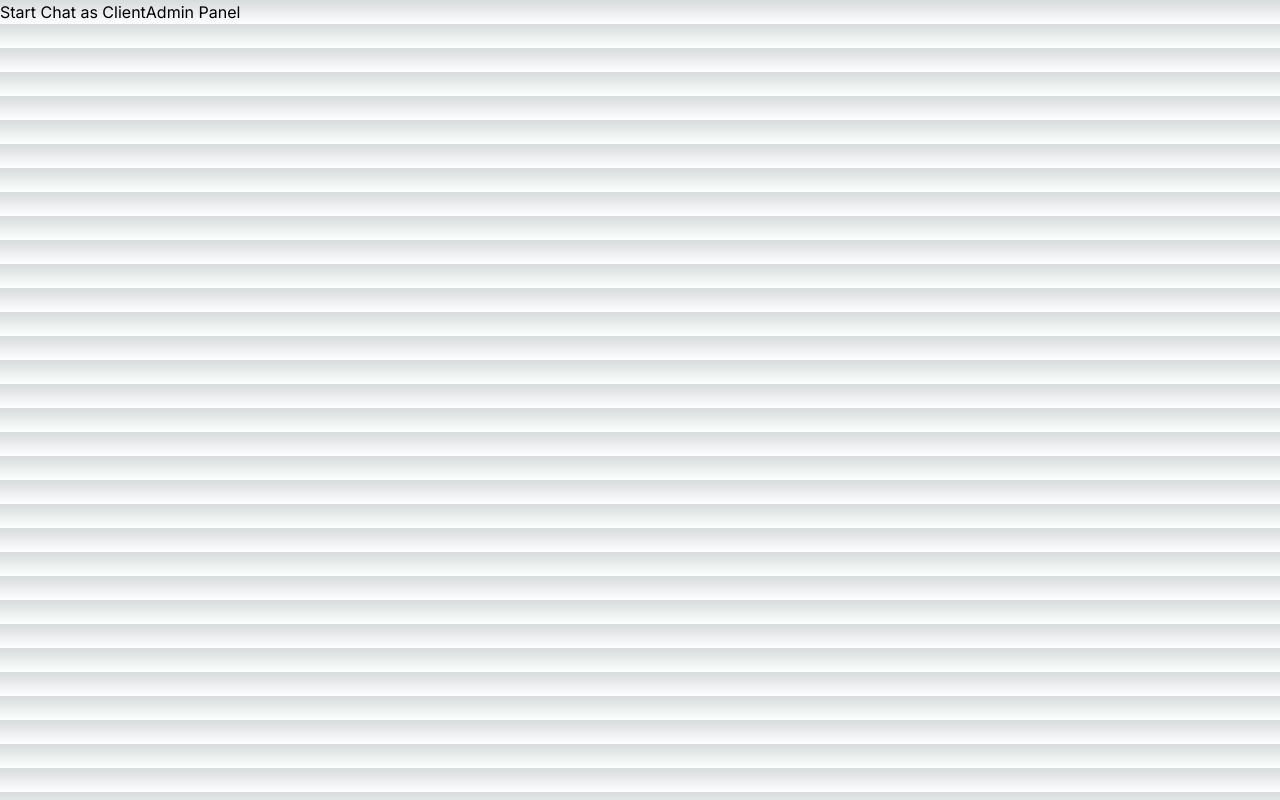
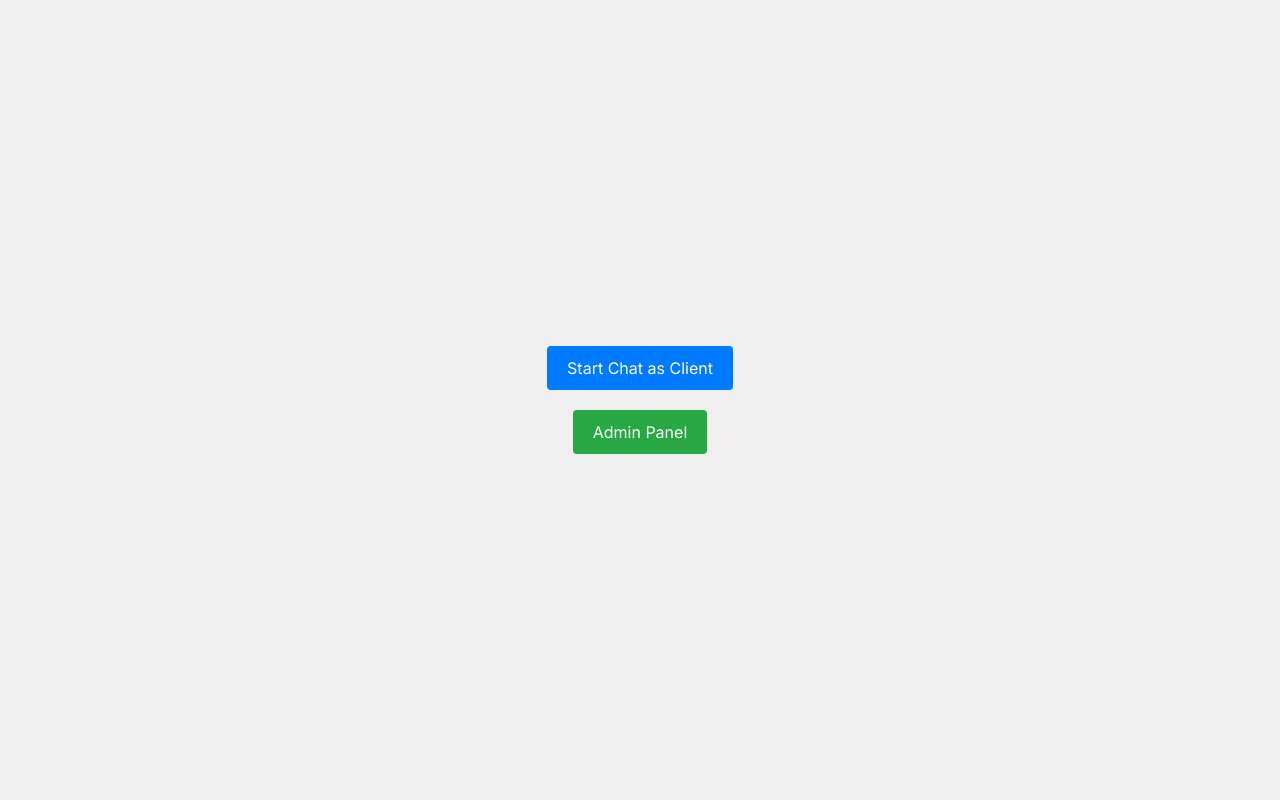
Before and after one commit to Hoaper/golang_university_assignment2, a Next.js app in the folder frontend/: page / in a window 1280 px wide. Built offline with nearby package versions, Linux system fonts and the light colour scheme.

Commit message:
added css for main page

```diff
--- a/frontend/app/admin/page.js
+++ b/frontend/app/admin/page.js
@@ -1,6 +1,7 @@
 "use client"
 import React from 'react';
 import Admin from '../../components/Admin';
+import './Admin.css';
 
 const AdminPage = () => {
     return (
--- a/frontend/app/globals.css
+++ b/frontend/app/globals.css
@@ -2,32 +2,54 @@
 @tailwind components;
 @tailwind utilities;
 
-:root {
-  --foreground-rgb: 0, 0, 0;
-  --background-start-rgb: 214, 219, 220;
-  --background-end-rgb: 255, 255, 255;
+.admin-container {
+  display: flex;
+  flex-direction: column;
+  align-items: center;
+  padding: 20px;
+  background-color: #f8f9fa;
+  min-height: 100vh;
 }
 
-@media (prefers-color-scheme: dark) {
-  :root {
-    --foreground-rgb: 255, 255, 255;
-    --background-start-rgb: 0, 0, 0;
-    --background-end-rgb: 0, 0, 0;
-  }
+.admin-container h1 {
+  font-size: 2em;
+  margin-bottom: 20px;
+  color: #343a40;
 }
 
-body {
-  color: rgb(var(--foreground-rgb));
-  background: linear-gradient(
-      to bottom,
-      transparent,
-      rgb(var(--background-end-rgb))
-    )
-    rgb(var(--background-start-rgb));
+.chat-list {
+  list-style: none;
+  padding: 0;
+  width: 100%;
+  max-width: 600px;
 }
 
-@layer utilities {
-  .text-balance {
-    text-wrap: balance;
-  }
+.chat-list li {
+  display: flex;
+  justify-content: space-between;
+  align-items: center;
+  padding: 10px 15px;
+  margin-bottom: 10px;
+  background-color: #fff;
+  border-radius: 5px;
+  box-shadow: 0 2px 4px rgba(0, 0, 0, 0.1);
+  transition: background-color 0.3s;
 }
+
+.chat-list li:hover {
+  background-color: #f1f1f1;
+}
+
+.chat-list button {
+  padding: 8px 12px;
+  border: none;
+  border-radius: 4px;
+  background-color: #007bff;
+  color: #fff;
+  cursor: pointer;
+  transition: background-color 0.3s;
+}
+
+.chat-list button:hover {
+  background-color: #0056b3;
+}
--- /dev/null
+++ b/frontend/app/page.css
@@ -0,0 +1,40 @@
+.home-container {
+    display: flex;
+    flex-direction: column;
+    align-items: center;
+    justify-content: center;
+    height: 100vh; /* Full height of the viewport */
+    background-color: #f0f0f0;
+    text-align: center;
+}
+
+.home-container a {
+    display: inline-block;
+    margin-bottom: 20px;
+    padding: 10px 20px;
+    font-size: 16px;
+    text-decoration: none;
+    color: #fff;
+    background-color: #007bff;
+    border-radius: 4px;
+    transition: background-color 0.3s;
+}
+
+.home-container a:hover {
+    background-color: #0056b3;
+}
+
+.home-container button {
+    padding: 10px 20px;
+    font-size: 16px;
+    border: none;
+    border-radius: 4px;
+    background-color: #28a745;
+    color: #fff;
+    cursor: pointer;
+    transition: background-color 0.3s;
+}
+
+.home-container button:hover {
+    background-color: #218838;
+}
--- a/frontend/app/page.tsx
+++ b/frontend/app/page.tsx
@@ -2,7 +2,7 @@
 import React, { useState } from 'react';
 import { v4 as uuidv4 } from 'uuid';
 import {useRouter} from "next/navigation";
-
+import './page.css'
 const Home = () => {
     const router = useRouter();
 
@@ -11,7 +11,7 @@
     };
 
     return (
-        <div>
+        <div className="home-container">
             <a href={`/chat/${uuidv4()}?role=client`}>Start Chat as Client</a>
             <button onClick={showAdminPanel}>Admin Panel</button>
         </div>
--- a/frontend/components/Admin.jsx
+++ b/frontend/components/Admin.jsx
@@ -1,6 +1,6 @@
 import React, { useState, useEffect, useRef } from 'react';
 import { useRouter } from 'next/navigation';
-import './Admin.css';
+import './Admin.css'; // Ensure the CSS file is correctly imported
 
 const Admin = () => {
     const [openChats, setOpenChats] = useState([]);
--- a/frontend/components/Chat.css
+++ b/frontend/components/Chat.css
@@ -1,9 +1,7 @@
-/* chat.css */
-
 .chat-container {
     display: flex;
     flex-direction: column;
-    height: 100vh;
+    height: 80vh;
     width: 400px;
     border: 1px solid #ccc;
     border-radius: 8px;
```
Also changed, not shown: frontend/app/admin/Admin.css (added).
